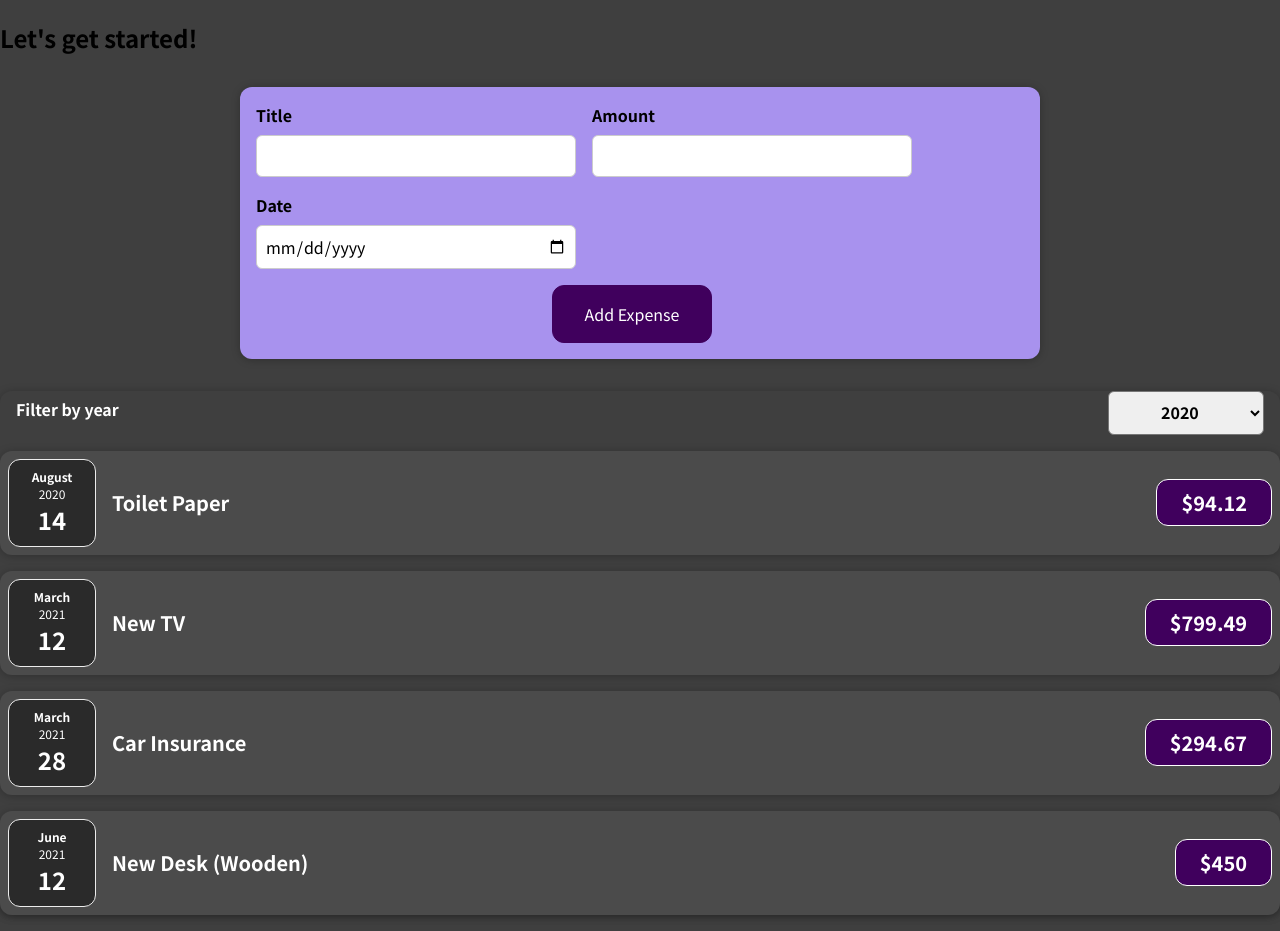
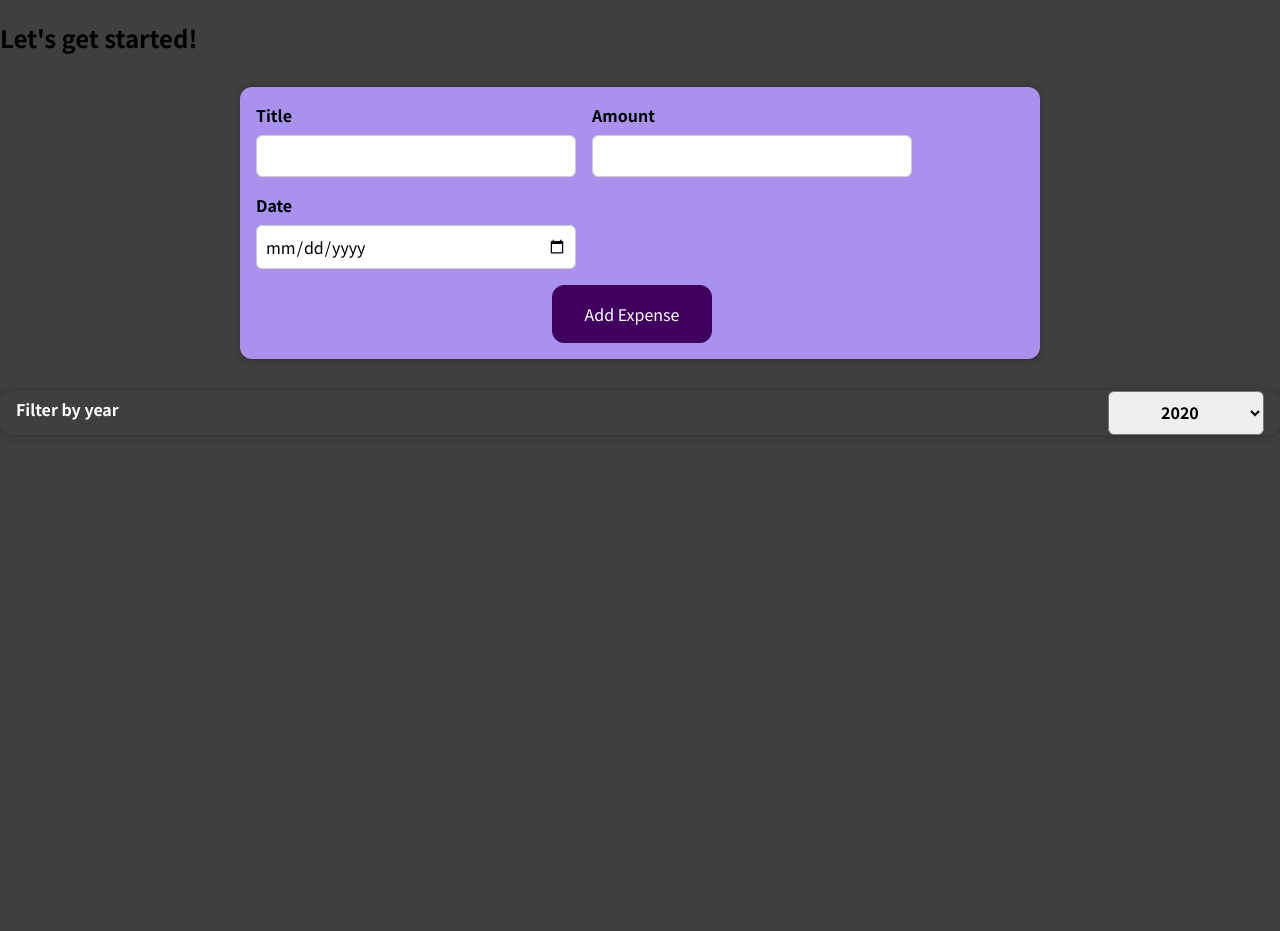
Before and after one commit to kabitabhandari/first-raect-app-1, a React (Create React App) app: page / in a window 1280 px wide. After the commit the page ends 800 px from the top, so only its background shows below. Built offline with nearby package versions, Linux system fonts and the light colour scheme.

Commit message:
chore: implemented filter logic

```diff
--- a/src/component/Expenses.js
+++ b/src/component/Expenses.js
@@ -11,12 +11,15 @@ function Expenses(props) {
         setFilteredYear(selectedYear);
     }
 
+    const filteredExpenses = props.item.filter((expense) => {
+        return expense.date.getFullYear().toString() === filteredYear;
+    });
 
     return (
         <div>
             <Card className='expenses'>
                 <ExpensesFilter onChangeDateFilter = {filterChangeHandler} year = {filteredYear} />
-                {props.item.map((e) => (
+                {filteredExpenses.map((e) => (
                     <ExpenseItem title= {e.title}  amount = {e.amount} date = {e.date}/>
                 ))}
             </Card>
```
